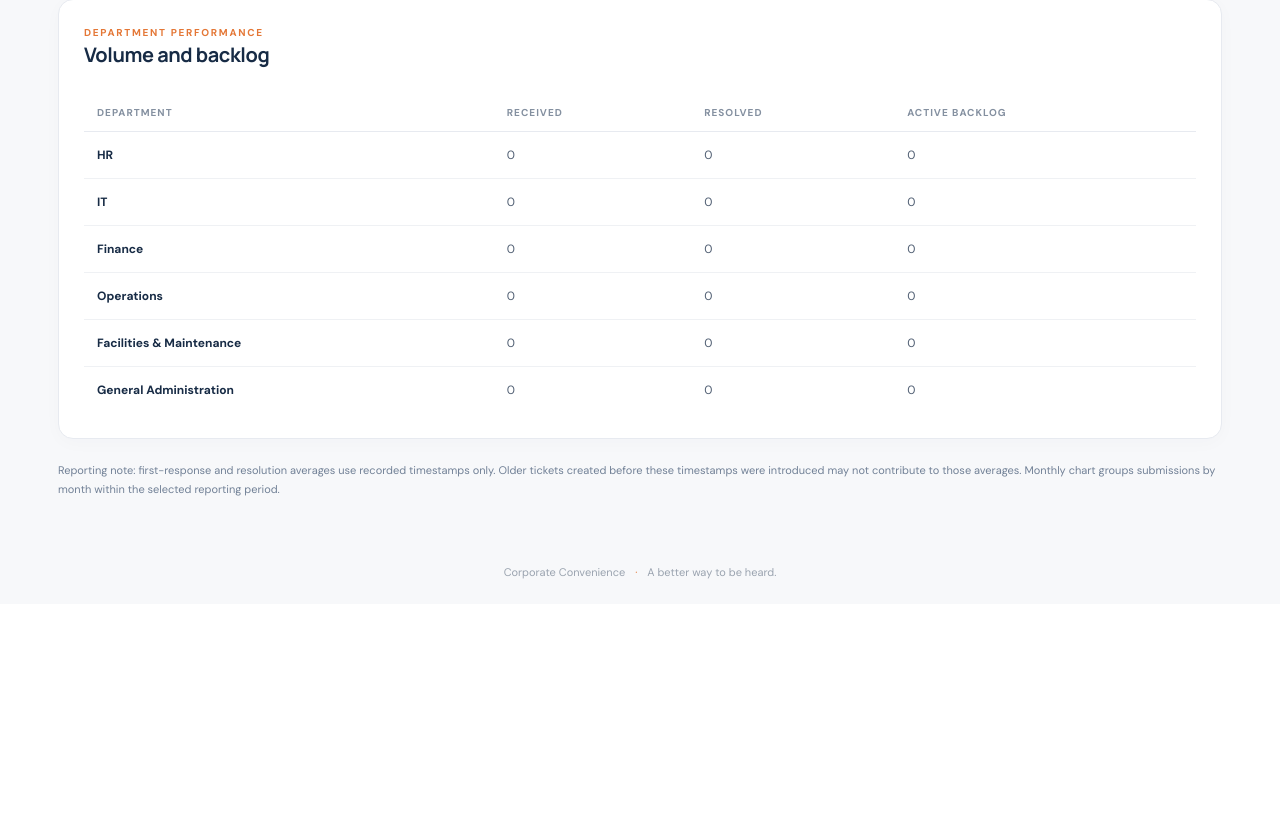
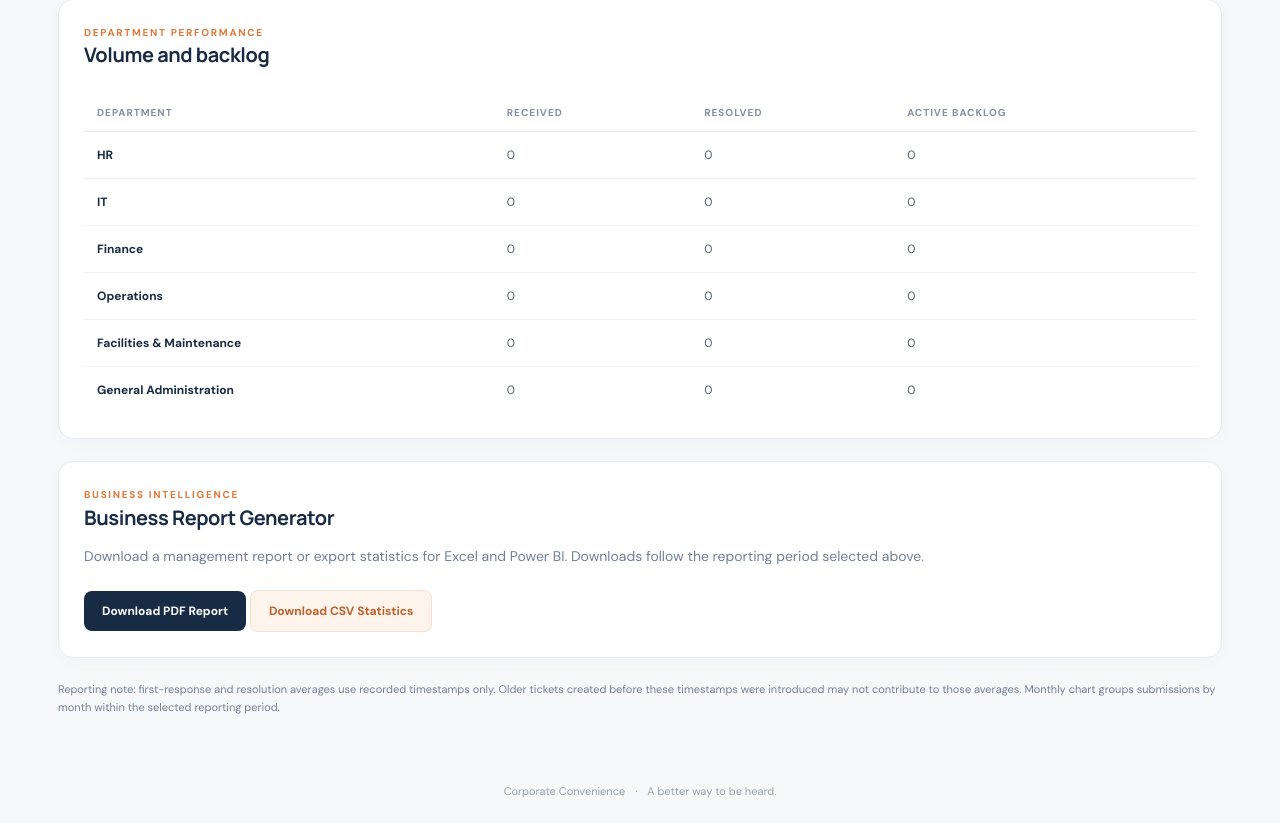
Before and after one commit to MAMAGOSHI/Corporate-Convenience, a Flask app: page /analytics in a window 1280 px wide. Shown: the part 1439-2262 px from the top of the page. Before the commit the page ends 2018 px from the top, so only its background shows below. Run offline with Flask 3, Linux system fonts and the light colour scheme; a user stored in the database is signed in; tables that the repository leaves empty hold one stand-in row (values such as "Sample post"); some libraries are stand-ins or nearby versions.

Commit message:
Add business report generator to analytics

```diff
--- a/app.py
+++ b/app.py
@@ -1,4 +1,5 @@
-from io import BytesIO
+from io import BytesIO, StringIO
+import csv
 import json
 import os
 import secrets
@@ -674,6 +675,362 @@ def create_app():
         )
 
 
+
+    def get_business_report_data():
+        period = request.args.get("period", "month")
+        end_date = datetime.now().date()
+
+        if period == "quarter":
+            start_date = end_date - timedelta(days=90)
+            period_label = "Last 90 days"
+        elif period == "year":
+            start_date = end_date - timedelta(days=365)
+            period_label = "Last 12 months"
+        elif period == "last_month":
+            first_this_month = end_date.replace(day=1)
+            end_date = first_this_month - timedelta(days=1)
+            start_date = end_date.replace(day=1)
+            period_label = "Last month"
+        else:
+            start_date = end_date.replace(day=1)
+            period = "month"
+            period_label = "This month"
+
+        query = Ticket.query
+
+        if is_department_admin():
+            query = query.filter_by(department=current_user.department)
+
+        tickets = query.all()
+
+        tickets = [
+            ticket for ticket in tickets
+            if ticket.created_at
+            and start_date <= ticket.created_at.date() <= end_date
+        ]
+
+        total = len(tickets)
+        resolved = sum(1 for ticket in tickets if ticket.status == "Resolved")
+        outstanding = sum(
+            1 for ticket in tickets
+            if not ticket.is_archived and ticket.status != "Resolved"
+        )
+
+        overdue = sum(
+            1 for ticket in tickets
+            if not ticket.is_archived
+            and ticket.status != "Resolved"
+            and ticket.created_at
+            and (utc_now().replace(tzinfo=None)
+                 - ticket.created_at.replace(tzinfo=None)).days > 7
+        )
+
+        resolution_times = [
+            (ticket.resolved_at.replace(tzinfo=None)
+             - ticket.created_at.replace(tzinfo=None)).total_seconds() / 3600
+            for ticket in tickets
+            if ticket.resolved_at and ticket.created_at
+        ]
+
+        response_times = [
+            (ticket.first_response_at.replace(tzinfo=None)
+             - ticket.created_at.replace(tzinfo=None)).total_seconds() / 3600
+            for ticket in tickets
+            if ticket.first_response_at and ticket.created_at
+        ]
+
+        departments = (
+            [current_user.department]
+            if is_department_admin()
+            else [
+                item.name
+                for item in Department.query.filter_by(is_active=True).all()
+            ]
+        )
+
+        department_stats = []
+
+        for name in departments:
+            department_tickets = [
+                ticket for ticket in tickets if ticket.department == name
+            ]
+
+            department_stats.append({
+                "name": name,
+                "received": len(department_tickets),
+                "resolved": sum(
+                    1 for ticket in department_tickets
+                    if ticket.status == "Resolved"
+                ),
+                "outstanding": sum(
+                    1 for ticket in department_tickets
+                    if not ticket.is_archived
+                    and ticket.status != "Resolved"
+                )
+            })
+
+        priority_stats = {
+            level: sum(1 for ticket in tickets if ticket.priority == level)
+            for level in ["High", "Medium", "Low"]
+        }
+
+        status_stats = {}
+
+        for ticket in tickets:
+            status_stats[ticket.status] = (
+                status_stats.get(ticket.status, 0) + 1
+            )
+
+        return {
+            "period": period,
+            "period_label": period_label,
+            "start_date": start_date,
+            "end_date": end_date,
+            "total": total,
+            "resolved": resolved,
+            "outstanding": outstanding,
+            "overdue": overdue,
+            "resolution_rate": round(resolved / total * 100, 1) if total else 0,
+            "average_resolution": (
+                round(sum(resolution_times) / len(resolution_times), 1)
+                if resolution_times else None
+            ),
+            "average_response": (
+                round(sum(response_times) / len(response_times), 1)
+                if response_times else None
+            ),
+            "department_stats": department_stats,
+            "priority_stats": priority_stats,
+            "status_stats": status_stats
+        }
+
+    @app.route("/analytics/report/pdf")
+    @login_required
+    def business_report_pdf():
+        if not (is_main_admin() or is_department_admin()):
+            abort(403)
+
+        report = get_business_report_data()
+        buffer = BytesIO()
+
+        document = SimpleDocTemplate(
+            buffer,
+            pagesize=A4,
+            rightMargin=18 * mm,
+            leftMargin=18 * mm,
+            topMargin=18 * mm,
+            bottomMargin=18 * mm
+        )
+
+        styles = getSampleStyleSheet()
+        story = []
+
+        story.append(Paragraph(
+            "Corporate Convenience",
+            styles["Title"]
+        ))
+        story.append(Paragraph(
+            "Business Performance Report",
+            styles["Heading1"]
+        ))
+        story.append(Paragraph(
+            "Reporting period: "
+            + report["period_label"]
+            + " ("
+            + report["start_date"].isoformat()
+            + " to "
+            + report["end_date"].isoformat()
+            + ")",
+            styles["Normal"]
+        ))
+        story.append(Spacer(1, 12))
+
+        story.append(Paragraph("Executive Summary", styles["Heading2"]))
+
+        summary_data = [
+            ["Metric", "Result"],
+            ["Tickets received", str(report["total"])],
+            ["Resolved tickets", str(report["resolved"])],
+            ["Outstanding tickets", str(report["outstanding"])],
+            ["Overdue tickets (over 7 days)", str(report["overdue"])],
+            ["Resolution rate", str(report["resolution_rate"]) + "%"],
+            [
+                "Average first response",
+                str(report["average_response"]) + " hours"
+                if report["average_response"] is not None else "Not available"
+            ],
+            [
+                "Average resolution time",
+                str(report["average_resolution"]) + " hours"
+                if report["average_resolution"] is not None else "Not available"
+            ]
+        ]
+
+        summary_table = Table(summary_data, colWidths=[100 * mm, 65 * mm])
+        summary_table.setStyle(TableStyle([
+            ("BACKGROUND", (0, 0), (-1, 0), colors.HexColor("#284765")),
+            ("TEXTCOLOR", (0, 0), (-1, 0), colors.white),
+            ("GRID", (0, 0), (-1, -1), 0.4, colors.HexColor("#D8DEE8")),
+            ("PADDING", (0, 0), (-1, -1), 7),
+            ("VALIGN", (0, 0), (-1, -1), "MIDDLE")
+        ]))
+
+        story.append(summary_table)
+        story.append(Spacer(1, 16))
+
+        story.append(Paragraph("Department Performance", styles["Heading2"]))
+
+        department_data = [["Department", "Received", "Resolved", "Outstanding"]]
+
+        for item in report["department_stats"]:
+            department_data.append([
+                item["name"],
+                str(item["received"]),
+                str(item["resolved"]),
+                str(item["outstanding"])
+            ])
+
+        department_table = Table(
+            department_data,
+            repeatRows=1,
+            colWidths=[75 * mm, 30 * mm, 30 * mm, 30 * mm]
+        )
+        department_table.setStyle(TableStyle([
+            ("BACKGROUND", (0, 0), (-1, 0), colors.HexColor("#284765")),
+            ("TEXTCOLOR", (0, 0), (-1, 0), colors.white),
+            ("GRID", (0, 0), (-1, -1), 0.4, colors.HexColor("#D8DEE8")),
+            ("PADDING", (0, 0), (-1, -1), 6)
+        ]))
+
+        story.append(department_table)
+        story.append(Spacer(1, 16))
+
+        story.append(Paragraph("Priority Distribution", styles["Heading2"]))
+
+        priority_data = [["Priority", "Tickets"]]
+
+        for level, count in report["priority_stats"].items():
+            priority_data.append([level, str(count)])
+
+        priority_table = Table(priority_data, colWidths=[80 * mm, 80 * mm])
+        priority_table.setStyle(TableStyle([
+            ("BACKGROUND", (0, 0), (-1, 0), colors.HexColor("#284765")),
+            ("TEXTCOLOR", (0, 0), (-1, 0), colors.white),
+            ("GRID", (0, 0), (-1, -1), 0.4, colors.HexColor("#D8DEE8")),
+            ("PADDING", (0, 0), (-1, -1), 6)
+        ]))
+
+        story.append(priority_table)
+        story.append(Spacer(1, 16))
+
+        story.append(Paragraph("Management Notes", styles["Heading2"]))
+
+        if report["total"] == 0:
+            note = "No tickets were recorded during this reporting period. "
+            note += "There is insufficient activity to calculate performance trends."
+        else:
+            note = (
+                "The report records "
+                + str(report["total"])
+                + " tickets, with a resolution rate of "
+                + str(report["resolution_rate"])
+                + "%. "
+            )
+
+            if report["overdue"] > 0:
+                note += (
+                    str(report["overdue"])
+                    + " active tickets are older than seven days and may need attention. "
+                )
+            else:
+                note += "No active tickets older than seven days were identified. "
+
+            note += (
+                "These notes are calculated from recorded operational data. "
+                "They are not predictive model outputs."
+            )
+
+        story.append(Paragraph(note, styles["BodyText"]))
+        story.append(Spacer(1, 12))
+        story.append(Paragraph(
+            "Confidential business report | Generated "
+            + datetime.now().strftime("%Y-%m-%d %H:%M"),
+            styles["Italic"]
+        ))
+
+        document.build(story)
+        buffer.seek(0)
+
+        record_audit(
+            "Business performance PDF downloaded",
+            "Business Report",
+            None
+        )
+        db.session.commit()
+
+        return send_file(
+            buffer,
+            mimetype="application/pdf",
+            as_attachment=True,
+            download_name="Corporate_Convenience_Business_Report.pdf"
+        )
+
+    @app.route("/analytics/report/csv")
+    @login_required
+    def business_report_csv():
+        if not (is_main_admin() or is_department_admin()):
+            abort(403)
+
+        report = get_business_report_data()
+        output = StringIO()
+        writer = csv.writer(output)
+
+        writer.writerow(["Corporate Convenience - Business Statistics"])
+        writer.writerow(["Reporting period", report["period_label"]])
+        writer.writerow(["Start date", report["start_date"].isoformat()])
+        writer.writerow(["End date", report["end_date"].isoformat()])
+        writer.writerow([])
+        writer.writerow(["Metric", "Value"])
+        writer.writerow(["Tickets received", report["total"]])
+        writer.writerow(["Resolved tickets", report["resolved"]])
+        writer.writerow(["Outstanding tickets", report["outstanding"]])
+        writer.writerow(["Overdue tickets", report["overdue"]])
+        writer.writerow(["Resolution rate (%)", report["resolution_rate"]])
+        writer.writerow(["Average first response (hours)", report["average_response"]])
+        writer.writerow(["Average resolution time (hours)", report["average_resolution"]])
+        writer.writerow([])
+        writer.writerow(["Department", "Received", "Resolved", "Outstanding"])
+
+        for item in report["department_stats"]:
+            writer.writerow([
+                item["name"],
+                item["received"],
+                item["resolved"],
+                item["outstanding"]
+            ])
+
+        writer.writerow([])
+        writer.writerow(["Priority", "Tickets"])
+
+        for level, count in report["priority_stats"].items():
+            writer.writerow([level, count])
+
+        output.seek(0)
+
+        record_audit(
+            "Business performance CSV downloaded",
+            "Business Report",
+            None
+        )
+        db.session.commit()
+
+        return send_file(
+            BytesIO(output.getvalue().encode("utf-8-sig")),
+            mimetype="text/csv; charset=utf-8",
+            as_attachment=True,
+            download_name="Corporate_Convenience_Business_Report.csv"
+        )
+
     @app.route("/admin/governance/report")
     @role_required("admin")
     def governance_report():
--- a/templates/analytics.html
+++ b/templates/analytics.html
@@ -22,6 +22,34 @@
 </section>
 <section class="panel"><div class="section-heading"><div><p class="eyebrow orange-text">DEPARTMENT PERFORMANCE</p><h2>Volume and backlog</h2></div></div>
 <div class="table-wrap"><table><thead><tr><th>Department</th><th>Received</th><th>Resolved</th><th>Active backlog</th></tr></thead><tbody>{% for item in department_stats %}<tr><td><strong>{{ item.name }}</strong></td><td>{{ item.received }}</td><td>{{ item.resolved }}</td><td>{{ item.backlog }}</td></tr>{% else %}<tr><td colspan="4">No department data available.</td></tr>{% endfor %}</tbody></table></div></section>
+
+<section class="panel business-report-panel">
+    <div class="section-heading">
+        <div>
+            <p class="eyebrow orange-text">BUSINESS INTELLIGENCE</p>
+            <h2>Business Report Generator</h2>
+            <p class="muted">
+                Download a management report or export statistics for Excel and Power BI.
+                Downloads follow the reporting period selected above.
+            </p>
+        </div>
+    </div>
+
+    {% if current_user.role in ['admin', 'support'] %}
+    <div class="report-actions">
+        <a class="button button-primary"
+           href="{{ url_for('business_report_pdf', period=period) }}">
+            Download PDF Report
+        </a>
+
+        <a class="button button-secondary"
+           href="{{ url_for('business_report_csv', period=period) }}">
+            Download CSV Statistics
+        </a>
+    </div>
+    {% endif %}
+</section>
+
 <p class="muted small-text analytics-disclaimer">Reporting note: first-response and resolution averages use recorded timestamps only. Older tickets created before these timestamps were introduced may not contribute to those averages. Monthly chart groups submissions by month within the selected reporting period.</p>
 </main><footer class="site-footer">Corporate Convenience <span>·</span> A better way to be heard.</footer>
 <script>
```
